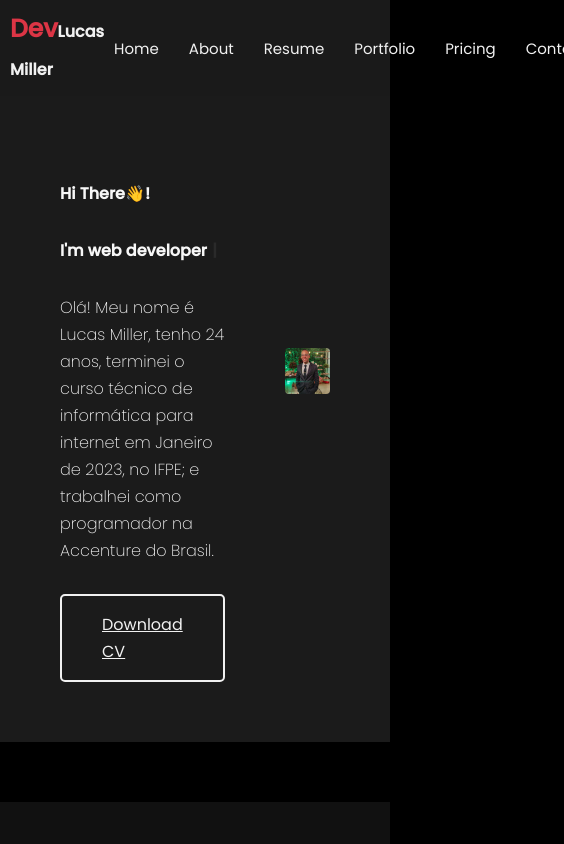
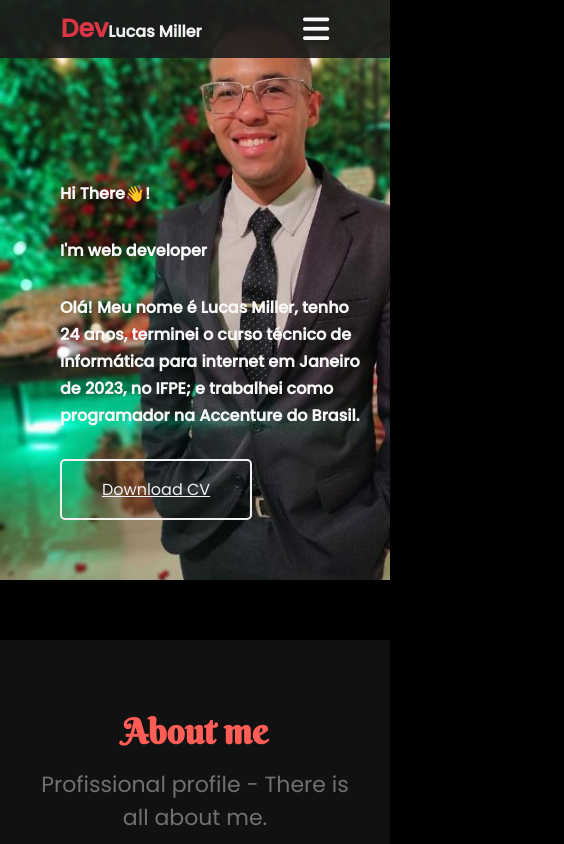
Before and after one commit to LucasMillerCruz98/portfolio-html-css-js, a plain HTML site: page index.html in a window 390 px wide. Shown: the top 844 px of the page, 564 px wide, since content can reach past the window. Drawn offline with Linux system fonts and the light colour scheme.

Commit message:
Adding new features

```diff
--- a/index.html
+++ b/index.html
@@ -43,6 +43,7 @@
         </li>
       </ul>
     </nav>
+    <i class="fa-solid fa-bars"></i>
   </header>
 
   <section
--- a/scripts/dom/index.js
+++ b/scripts/dom/index.js
@@ -1,5 +1,7 @@
 const typingTitle = document.querySelector('.typing')
+const menuActive = document.querySelector('.fa-bars')
 
 export {
-  typingTitle
+  typingTitle,
+  menuActive
 }
--- a/scripts/main.js
+++ b/scripts/main.js
@@ -1,7 +1,19 @@
 import { handleTypeTitle } from './functions/handleTypeTitle.js'
 import { toggleMenuDisplayTransparent } from './functions/toggleMenuDisplayTransparent.js'
 import { typingTitle} from './dom/index.js'
+import { menuActive } from './dom/index.js'
 
-handleTypeTitle(typingTitle)
+function callFunctions() {
 
-toggleMenuDisplayTransparent()
+  handleTypeTitle(typingTitle)
+
+  toggleMenuDisplayTransparent()
+
+  menuActive.addEventListener('click', () => {
+    menuActive.classList.toggle('fa-x')
+  })
+
+  console.log('foi')
+}
+
+callFunctions()
--- a/styles/styles.css
+++ b/styles/styles.css
@@ -99,6 +99,7 @@ header .primary-navigation li a {
 .typing::after {
   content: '|';
   margin-left: .5rem;
+  color: #dc3545;
   opacity: 1;
   animation: blink .5s infinite;
 }
@@ -258,3 +259,43 @@ img {
     transform: translate3d(0, 0, 0);
   }
 }
+
+@media(max-width: 992px) {
+
+  header i {
+    color: #f7f7f7;
+    font-size: 3rem;
+    cursor: pointer;
+  }
+
+  .section-download-cv {
+    background-image: url('../img/my-photo.png');
+    background-repeat: no-repeat;
+    background-size: cover;
+  }
+
+  .section-download-cv div p {
+    font-weight: 700;
+  }
+
+  .section-download-cv div {
+    width: 40rem;
+  }
+
+  .menu .primary-navigation {
+    display: none;
+  }
+
+  .section-download-cv img {
+    display: none;
+  }
+
+  .about img {
+    grid-column: 1/-1;
+    justify-self: center;
+  }
+
+  .about-content {
+    grid-column: 1/-1;
+  }
+}
```
